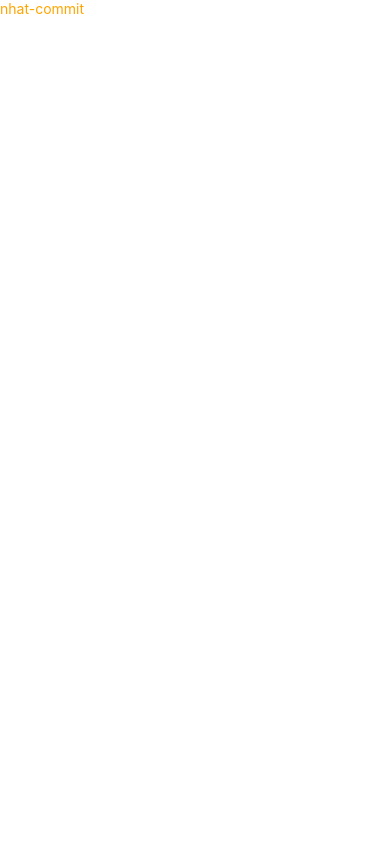
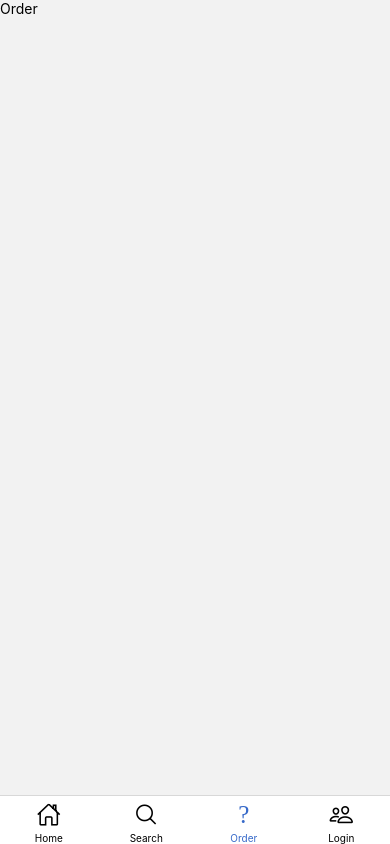
Before and after one commit to Tin-N/DuAnTotNghiep, a React Native app in the folder AwesomeProject/: screen /Order in a window 390 px wide. Built offline with nearby package versions, Linux system fonts and the light colour scheme.

Commit message:
bottom_tab_navigation

```diff
--- a/AwesomeProject/App.js
+++ b/AwesomeProject/App.js
@@ -1,10 +1,4 @@
-/**
- * Sample React Native App
- * https://github.com/facebook/react-native
- *
- * @format
- * @flow strict-local
- */
+
 
 import React from 'react';
 import {
@@ -17,13 +11,50 @@ import {
   View,
 } from 'react-native';
 
+import Icon from 'react-native-vector-icons/Ionicons';
+import Icon1 from 'react-native-vector-icons/Ionicons'
+import { NavigationContainer } from '@react-navigation/native';
+import { createBottomTabNavigator } from '@react-navigation/bottom-tabs';
 
 import { StyleLogin } from './src/css/Styles';
+import Home from './src/screens/Home';
+import Search from './src/screens/Search';
+import Order from './src/screens/Order';
+import Login from './src/screens/Login';
+
+const Tab = createBottomTabNavigator();
+
 const App = () => {
   return (
-    <SafeAreaView>
-      <Text style={StyleLogin.header}>nhat-commit</Text>
-    </SafeAreaView>
+    <NavigationContainer>
+      <Tab.Navigator
+        screenOptions={({ route }) => ({
+          headerShown: false,
+          tabBarShowLabel: true,
+          tabBarHideOnKeyboard: true,
+          tabBarIcon: ({ focused, color, size }) => {
+            let iconName;
+            if (route.name === 'Home') {
+              iconName = focused ? 'home' : 'home-outline'
+            } else if (route.name === 'Search') {
+              iconName = focused ? 'search-sharp' : 'search-outline'
+            }else if (route.name === 'Order') {
+              iconName = focused ? 'bag-handle-sharp' : 'bag-handle-outline'
+            }else if (route.name === 'Login') {
+              iconName = focused ? 'people-sharp' : 'people-outline'
+            }
+            return <Icon1 name= {iconName} size={size} color={color} />
+          },
+          tabBarActiveTintColor: '#3669C9',
+          tabBarInactiveTintColor: 'black',
+        })}
+      >
+        <Tab.Screen name="Home" component={Home} />
+        <Tab.Screen name="Search" component={Search} />
+        <Tab.Screen name="Order" component={Order} />
+        <Tab.Screen name="Login" component={Login} />
+      </Tab.Navigator>
+    </NavigationContainer>
   )
 }
 
--- /dev/null
+++ b/AwesomeProject/src/screens/Home.js
@@ -0,0 +1,14 @@
+import { StyleSheet, Text, View } from 'react-native'
+import React from 'react'
+
+const Home = () => {
+  return (
+    <View>
+      <Text>Home</Text>
+    </View>
+  )
+}
+
+export default Home
+
+const styles = StyleSheet.create({})
--- /dev/null
+++ b/AwesomeProject/src/screens/Login.js
@@ -0,0 +1,14 @@
+import { StyleSheet, Text, View } from 'react-native'
+import React from 'react'
+
+const Login = () => {
+  return (
+    <View>
+      <Text>Login</Text>
+    </View>
+  )
+}
+
+export default Login
+
+const styles = StyleSheet.create({})
--- /dev/null
+++ b/AwesomeProject/src/screens/Order.js
@@ -0,0 +1,14 @@
+import { StyleSheet, Text, View } from 'react-native'
+import React from 'react'
+
+const Order = () => {
+  return (
+    <View>
+      <Text>Order</Text>
+    </View>
+  )
+}
+
+export default Order
+
+const styles = StyleSheet.create({})
--- /dev/null
+++ b/AwesomeProject/src/screens/Search.js
@@ -0,0 +1,14 @@
+import { StyleSheet, Text, View } from 'react-native'
+import React from 'react'
+
+const Search = () => {
+  return (
+    <View>
+      <Text>Search</Text>
+    </View>
+  )
+}
+
+export default Search
+
+const styles = StyleSheet.create({})
```
Also changed, not shown: AwesomeProject/package.json (+8 -1 lines), 2 other files (tests, documents, lock files or other folders).
